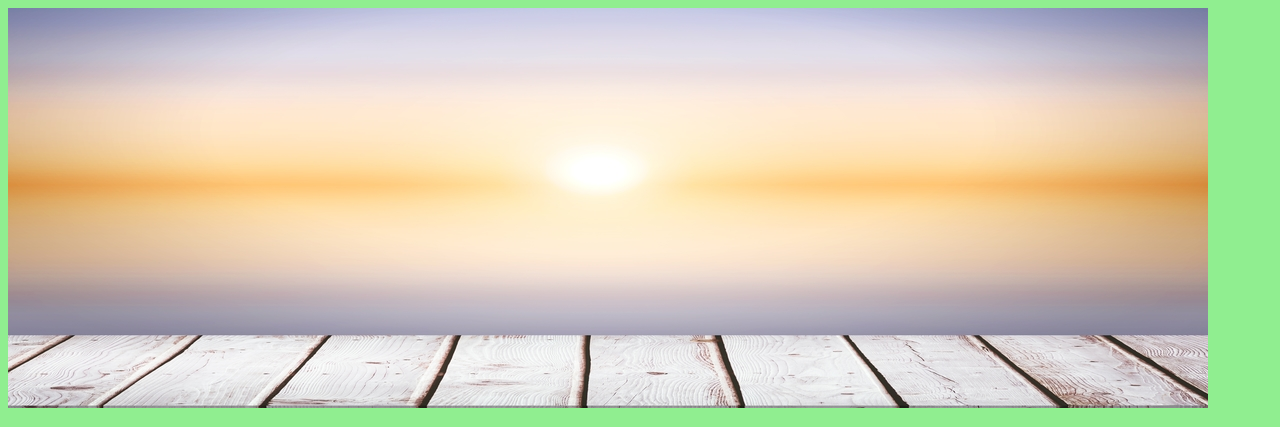
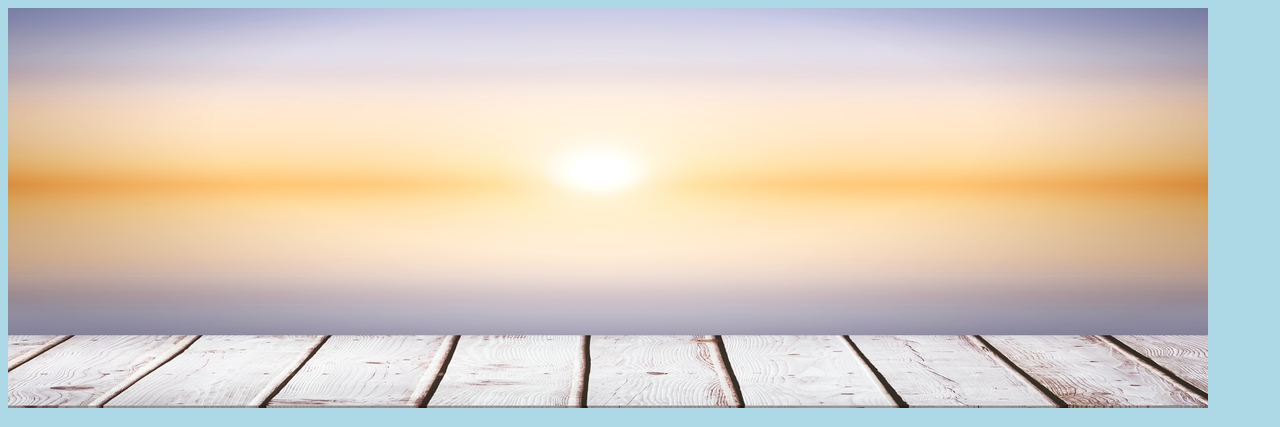
Before and after one commit to edanahy/TestGithubAPI, a plain HTML site: page index.html in a window 1280 px wide. Shown: the top 427 px of the page. Drawn offline with Linux system fonts and the light colour scheme.

Commit message:
Switch to blue.

```diff
--- a/style.css
+++ b/style.css
@@ -1,4 +1,4 @@
-/* switch to green */
+/* switch to blue */
 body {
-    background-color: lightgreen;
+    background-color: lightblue;
 }
```
